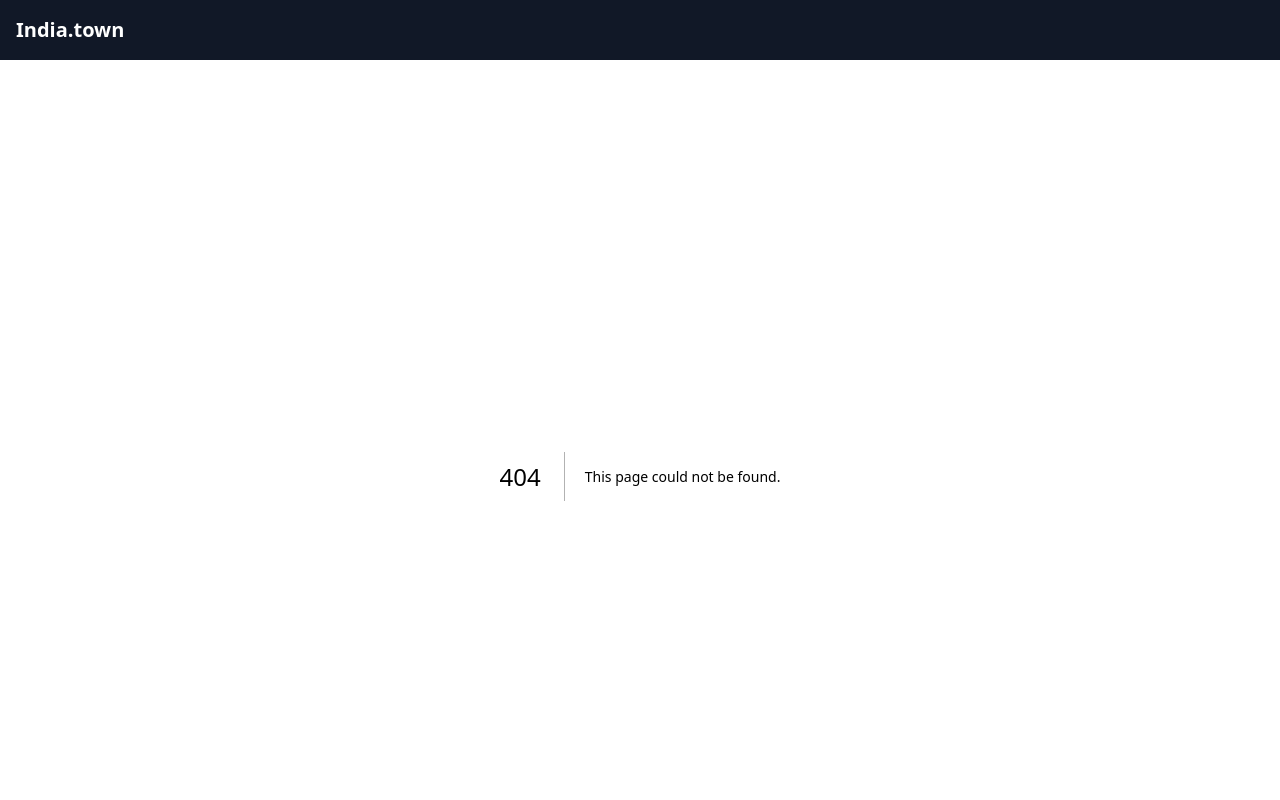
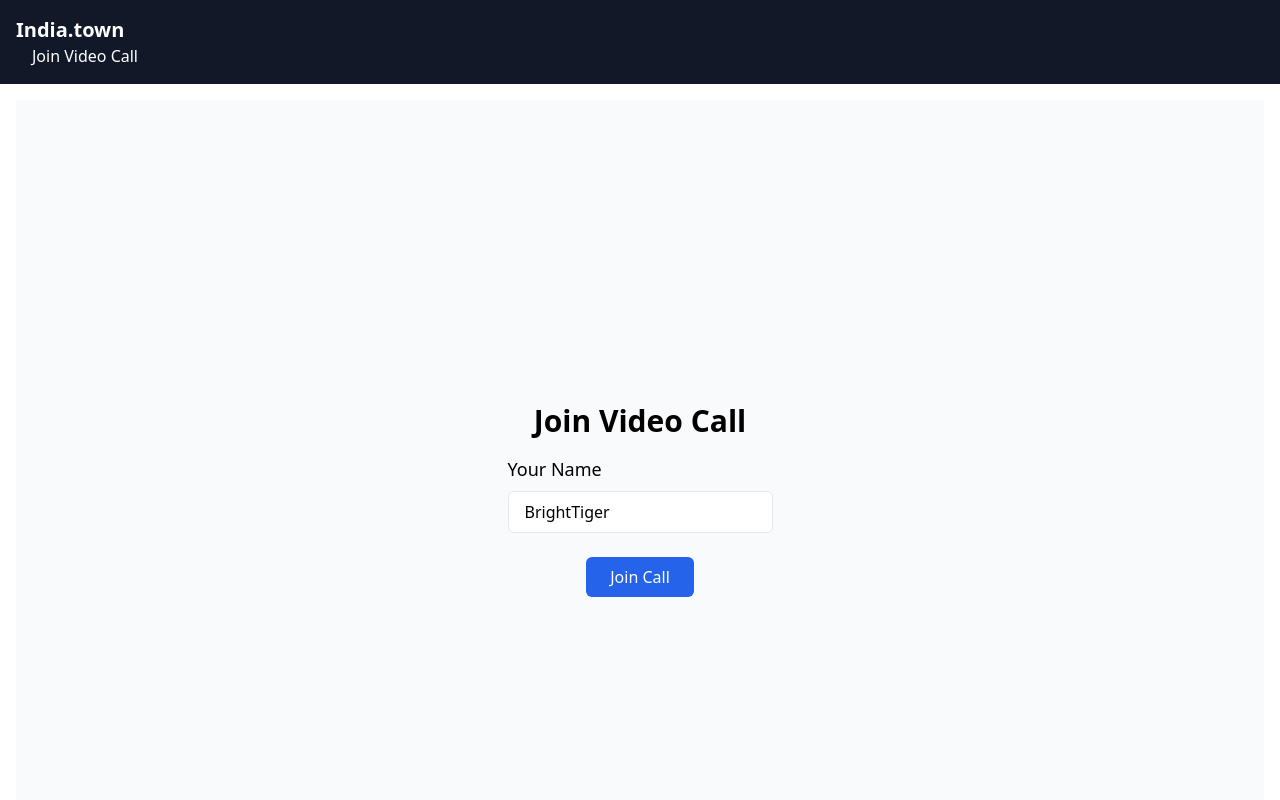
Before and after one commit to kk7188048/Bharat.Town, a Next.js app: page /join-call in a window 1280 px wide. Before the commit this address had no page. Shown: the top 800 px of the page. Built offline with nearby package versions, Linux system fonts and the light colour scheme.

Commit message:
video call page

```diff
--- /dev/null
+++ b/app/call/page.tsx
@@ -0,0 +1,22 @@
+'use client';
+
+import { useSearchParams } from 'next/navigation';  // Use next/navigation for search params
+import { useState, useEffect } from 'react';
+
+export default function CallPage() {
+  const searchParams = useSearchParams();
+  const [userName, setUserName] = useState<string | null>(null);
+
+  useEffect(() => {
+    const user = searchParams.get('user');
+    setUserName(user);
+  }, [searchParams]);
+
+  return (
+    <div className="flex flex-col items-center justify-center min-h-screen bg-gray-50 p-4">
+      <h1 className="text-4xl font-bold mb-4">Video Call Room</h1>
+      <p className="text-lg">Welcome, {userName}! The video call will be implemented soon.</p>
+      {/* You can add actual video call integration here later */}
+    </div>
+  );
+}
--- a/app/components/Header.tsx
+++ b/app/components/Header.tsx
@@ -1,8 +1,14 @@
+import Link from 'next/link';
+
 const Header = () => {
     return (
       <header className="bg-gray-900 text-white p-4">
         <h1 className="text-xl font-bold">India.town</h1>
-
+        <nav>
+        <Link href="/join-call" className="text-white px-4">
+          Join Video Call
+        </Link>
+      </nav>
       </header>
     );
   };
--- /dev/null
+++ b/app/components/button.tsx
@@ -0,0 +1,14 @@
+import { ButtonHTMLAttributes } from 'react';
+
+interface ButtonProps extends ButtonHTMLAttributes<HTMLButtonElement> {
+  className?: string;
+  children: React.ReactNode;
+}
+
+export const Button = ({ className, children, ...props }: ButtonProps) => {
+  return (
+    <button className={`px-4 py-2 rounded-md ${className}`} {...props}>
+      {children}
+    </button>
+  );
+};
--- /dev/null
+++ b/app/join-call/page.tsx
@@ -0,0 +1,44 @@
+'use client';
+
+import { useState } from 'react';
+import { useRouter } from 'next/navigation';  // In Next.js 13+, use `next/navigation` instead of `next/router`
+import { Button } from '../components/button'; // Assuming you have a Button component
+
+const generateRandomName = () => {
+  const adjectives = ['Brave', 'Curious', 'Bright', 'Eager', 'Friendly', 'Gentle'];
+  const animals = ['Panda', 'Tiger', 'Eagle', 'Koala', 'Dolphin', 'Lion'];
+  const randomAdjective = adjectives[Math.floor(Math.random() * adjectives.length)];
+  const randomAnimal = animals[Math.floor(Math.random() * animals.length)];
+  return `${randomAdjective}${randomAnimal}`;
+};
+
+export default function JoinCallPage() {
+  const [userName, setUserName] = useState(generateRandomName());
+  const router = useRouter();
+
+  const handleJoinCall = () => {
+    // Redirect to the call page (replace `/call` with actual video call logic later)
+    router.push(`/call?user=${userName}`);
+  };
+
+  return (
+    <div className="flex flex-col items-center justify-center min-h-screen bg-gray-50 p-4">
+      <h1 className="text-3xl font-bold mb-4">Join Video Call</h1>
+
+      <div className="mb-6">
+        <label className="block text-lg font-medium mb-2">Your Name</label>
+        <input
+          type="text"
+          value={userName}
+          onChange={(e) => setUserName(e.target.value)}
+          className="px-4 py-2 border rounded-md w-full max-w-xs"
+          placeholder="Enter your name"
+        />
+      </div>
+
+      <Button onClick={handleJoinCall} className="bg-blue-600 text-white px-6 py-2 rounded-md">
+        Join Call
+      </Button>
+    </div>
+  );
+}
--- a/package.json
+++ b/package.json
@@ -13,6 +13,8 @@
     "next": "14.2.13",
     "react": "^18",
     "react-dom": "^18",
+    "simple-peer": "^9.11.1",
+    "uuid": "^10.0.0",
     "zustand": "^5.0.0-rc.2"
   },
   "devDependencies": {
```
Also changed, not shown: 1 other file (tests, documents, lock files or other folders).
